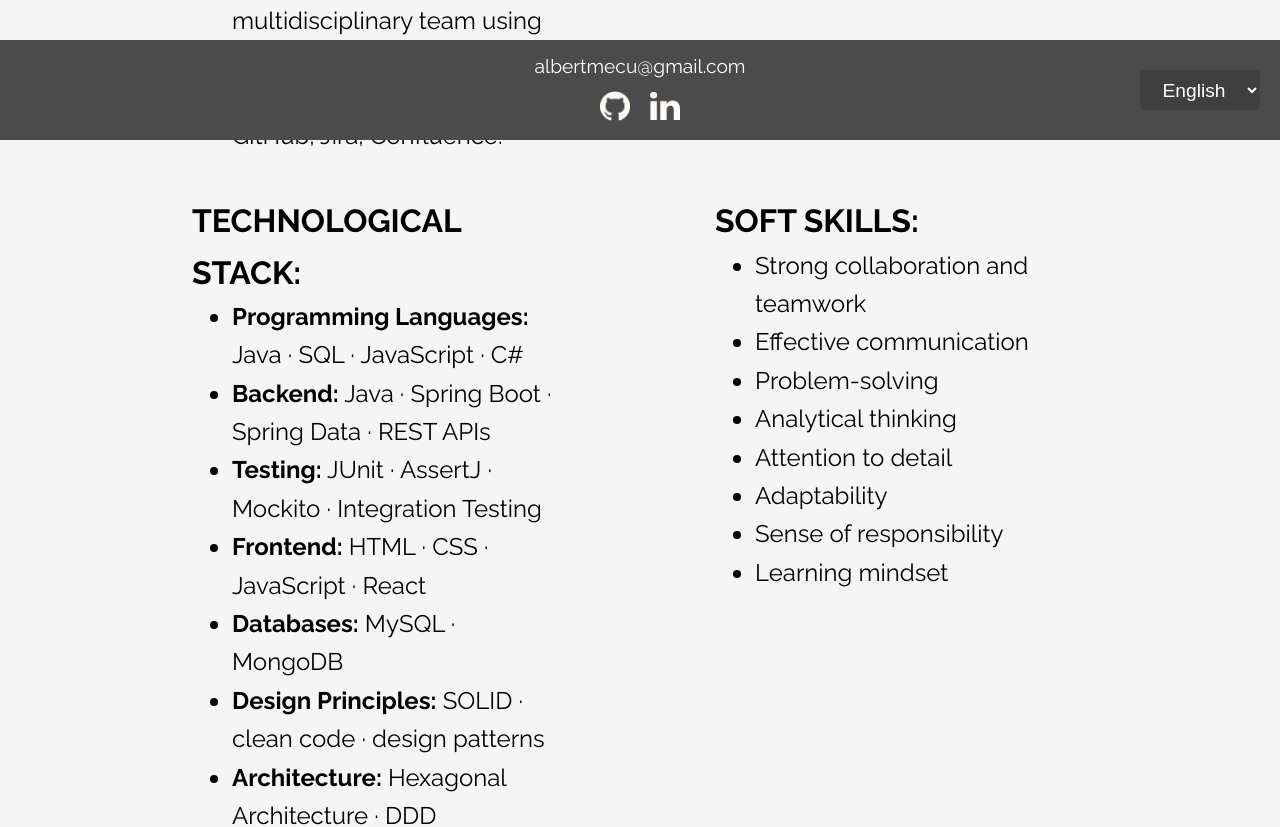
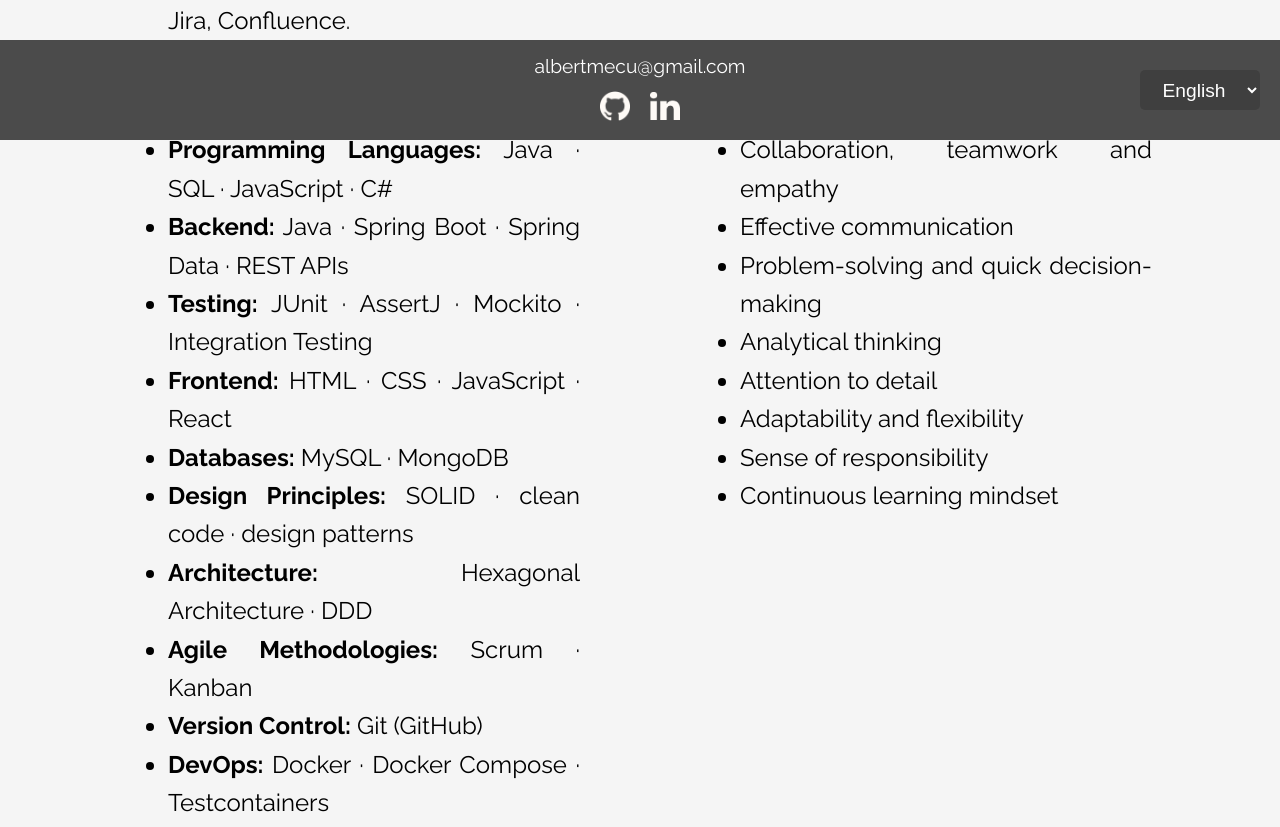
Before and after one commit to AlbertMedina/portfolio-web, a React (Vite) app: page /resume in a window 1280 px wide. Shown: the part 660-1487 px from the top of the page. Built offline with nearby package versions, Linux system fonts and the light colour scheme.

Commit message:
feat: updated resume page

```diff
--- a/src/locales.json
+++ b/src/locales.json
@@ -102,14 +102,15 @@
                 },
                 "soft-skills": {
                     "title": "Soft Skills",
-                    "collaboration": "Col·laboració i treball en equip",
+                    "collaboration": "Col·laboració, treball en equip i empatia",
                     "communication": "Comunicació efectiva",
-                    "problem-solving": "Resolució de problemes",
+                    "problem-solving": "Resolució de problemes i presa de decisions ràpides",
                     "analytical-thinking": "Pensament analític",
                     "detail": "Atenció al detall",
-                    "adaptability": "Adaptabilitat",
-                    "responsibility": "Sentit de la responsabilitat",
-                    "learning": "Mentalitat d’aprenentatge continu"
+                    "adaptability": "Adaptabilitat i flexibilitat",
+                    "pressure": "Capacitat per treballar sota pressió",
+                    "responsibility": "Sentit de responsabilitat",
+                    "learning": "Mentalitat d'aprenentatge continu"
                 }
             }
         }
@@ -217,12 +218,13 @@
                 },
                 "soft-skills": {
                     "title": "Soft Skills",
-                    "collaboration": "Colaboración y trabajo en equipo",
+                    "collaboration": "Colaboración, trabajo en equipo y empatía",
                     "communication": "Comunicación efectiva",
-                    "problem-solving": "Resolución de problemas",
+                    "problem-solving": "Resolución de problemas y toma de decisiones rápidas",
                     "analytical-thinking": "Pensamiento analítico",
                     "detail": "Atención al detalle",
-                    "adaptability": "Adaptabilidad",
+                    "adaptability": "Adaptabilidad y flexibilidad",
+                    "pressure": "Capacidad para trabajar bajo presión",
                     "responsibility": "Sentido de la responsabilidad",
                     "learning": "Mentalidad de aprendizaje continuo"
                 }
@@ -333,14 +335,15 @@
                 },
                 "soft-skills": {
                     "title": "Soft Skills",
-                    "collaboration": "Strong collaboration and teamwork",
+                    "collaboration": "Collaboration, teamwork and empathy",
                     "communication": "Effective communication",
-                    "problem-solving": "Problem-solving",
+                    "problem-solving": "Problem-solving and quick decision-making",
                     "analytical-thinking": "Analytical thinking",
                     "detail": "Attention to detail",
-                    "adaptability": "Adaptability",
+                    "adaptability": "Adaptability and flexibility",
+                    "pressure": "Ability to work under pressure",
                     "responsibility": "Sense of responsibility",
-                    "learning": "Learning mindset"
+                    "learning": "Continuous learning mindset"
                 }
             }
         }
--- a/src/routes/Resume.module.css
+++ b/src/routes/Resume.module.css
@@ -11,8 +11,9 @@
   margin-top: 30px;
   display: grid;
   grid-template-columns: 1fr 1fr;
-  gap: 40px 150px;
-  max-width: 70%;
+  gap: 40px 120px;
+  max-width: 80%;
+  text-align: justify;
   font-size: x-large;
   line-height: 1.6;
 }
```
